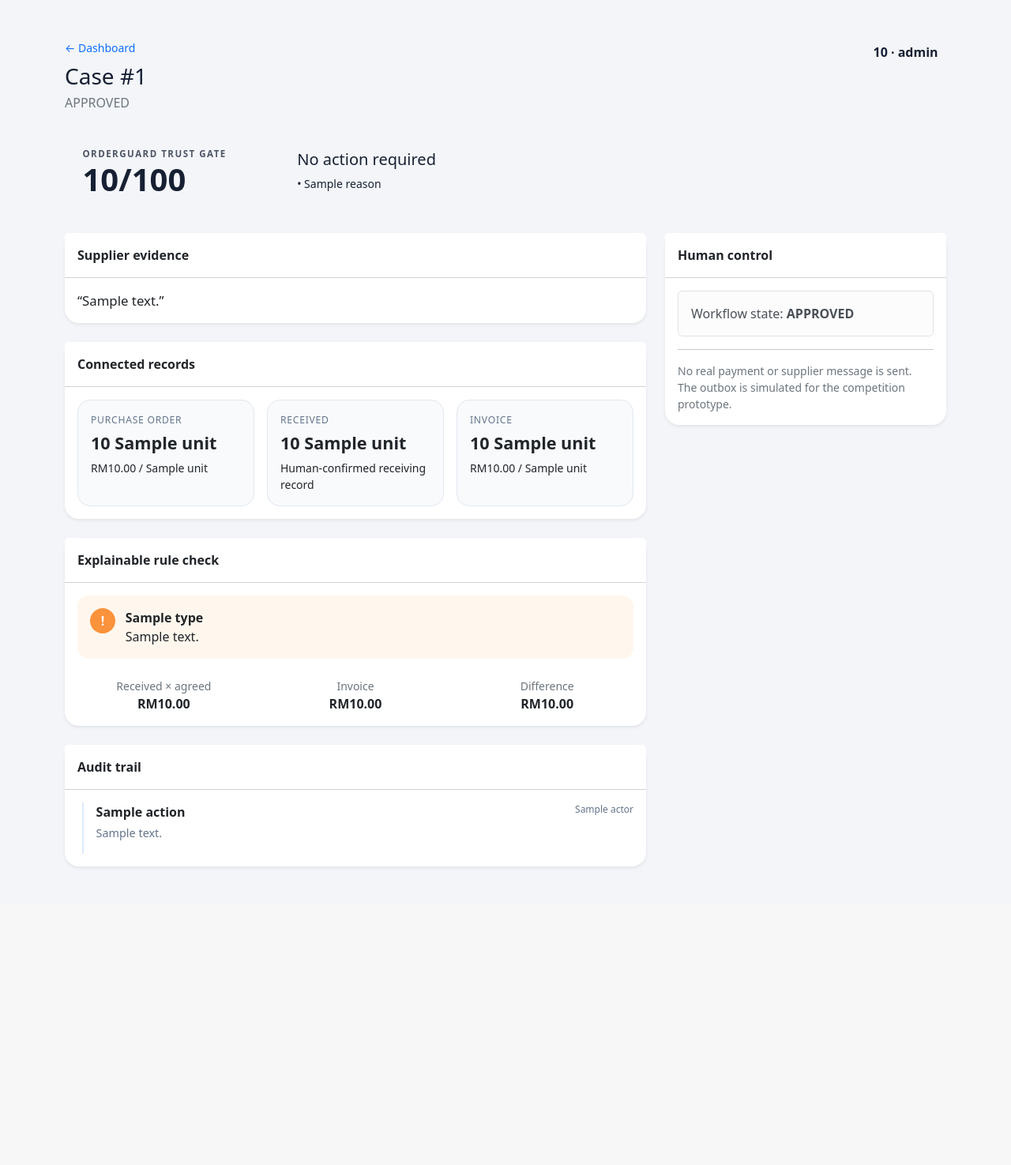
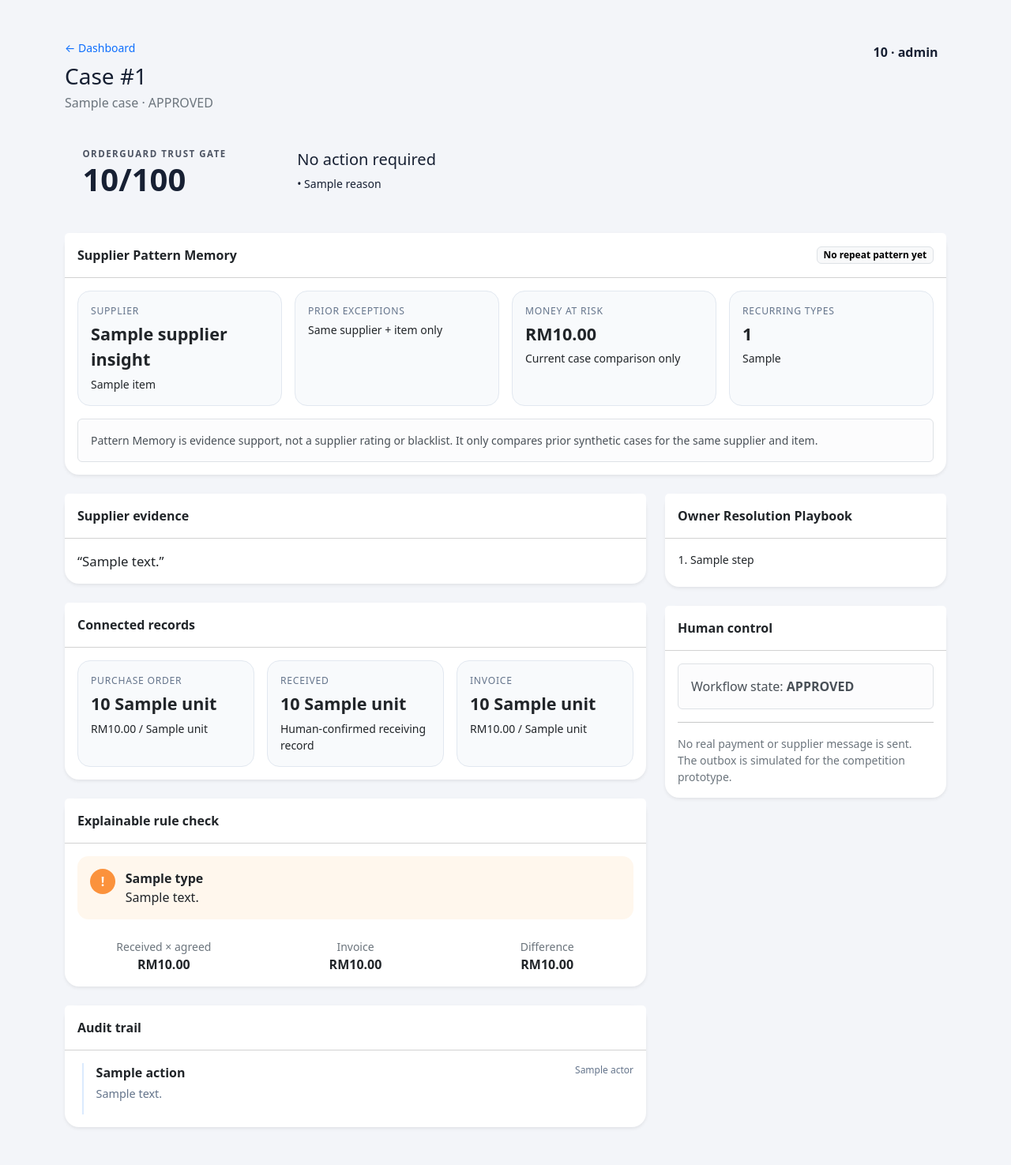
Before and after one commit to Aunyiqi/SDC_Hackathon_Submission_Template, a Flask app: template src/templates/case_detail.html in a window 1280 px wide. Shown: the part 72-1547 px from the top of the page at 79% size. Before the commit the page ends 1171 px from the top, so only its background shows below. Run offline with Flask 3, Linux system fonts and the light colour scheme; the template is opened without the code that fills it: most values are stand-ins (such as "Sample title", 1, 10 or a date in 2020).

Commit message:
feat: show repeat supplier intelligence and resolution playbook

```diff
--- a/src/templates/case_detail.html
+++ b/src/templates/case_detail.html
@@ -3,12 +3,25 @@
 {% block content %}
 {% set gate = case.comparison.trust_gate %}
 <div class="d-flex justify-content-between align-items-start mb-4">
-  <div><a class="small text-decoration-none" href="{{ url_for('dashboard') }}">← Dashboard</a><h1 class="h3 mt-2 mb-1">Case #{{ case.id }}</h1><span class="text-secondary">{{ case.status.replace('_',' ') }}</span></div>
+  <div><a class="small text-decoration-none" href="{{ url_for('dashboard') }}">← Dashboard</a><h1 class="h3 mt-2 mb-1">Case #{{ case.id }}</h1><span class="text-secondary">{{ case.supplier_name }} · {{ case.status.replace('_',' ') }}</span></div>
   <span class="trust-pill trust-{{ gate.level|lower }} fs-6">{{ gate.score }} · {{ gate.level }}</span>
 </div>
 
 <div class="trust-panel trust-panel-{{ gate.level|lower }} mb-4">
   <div class="row align-items-center g-3"><div class="col-md-3"><div class="eyebrow">ORDERGUARD TRUST GATE</div><div class="display-6 fw-bold">{{ gate.score }}/100</div></div><div class="col-md-9"><h2 class="h5">{{ 'Action blocked' if gate.level == 'BLOCKED' else 'Owner review allowed' if gate.level == 'REVIEW' else 'No action required' }}</h2>{% for reason in gate.reasons %}<div class="small mb-1">• {{ reason }}</div>{% endfor %}</div></div>
+</div>
+
+<div class="card mb-4 shadow-sm border-0">
+  <div class="card-header bg-white d-flex justify-content-between align-items-center py-3"><span class="fw-semibold">Supplier Pattern Memory</span>{% if supplier_insight.repeat_issue %}<span class="badge text-bg-warning">Repeat issue detected</span>{% else %}<span class="badge text-bg-light border">No repeat pattern yet</span>{% endif %}</div>
+  <div class="card-body">
+    <div class="row g-3 align-items-stretch">
+      <div class="col-md-3"><div class="evidence-box"><span>Supplier</span><strong>{{ supplier_insight.supplier_name }}</strong><small>{{ supplier_insight.item }}</small></div></div>
+      <div class="col-md-3"><div class="evidence-box"><span>Prior exceptions</span><strong>{{ supplier_insight.previous_exception_cases }}</strong><small>Same supplier + item only</small></div></div>
+      <div class="col-md-3"><div class="evidence-box"><span>Money at risk</span><strong>RM{{ '%.2f'|format(supplier_insight.money_at_risk) }}</strong><small>Current case comparison only</small></div></div>
+      <div class="col-md-3"><div class="evidence-box"><span>Recurring types</span><strong>{{ supplier_insight.recurring_types|length }}</strong><small>{% if supplier_insight.recurring_types %}{{ supplier_insight.recurring_types|join(', ')|replace('_',' ') }}{% else %}None{% endif %}</small></div></div>
+    </div>
+    <div class="alert alert-light border small mt-3 mb-0">Pattern Memory is evidence support, not a supplier rating or blacklist. It only compares prior synthetic cases for the same supplier and item.</div>
+  </div>
 </div>
 
 <div class="row g-4">
@@ -29,6 +42,7 @@
   </div>
 
   <div class="col-lg-4">
+    <div class="card mb-4 shadow-sm border-0"><div class="card-header bg-white fw-semibold py-3">Owner Resolution Playbook</div><div class="card-body"><ol class="small mb-0 ps-3">{% for step in supplier_insight.playbook %}<li class="mb-2">{{ step }}</li>{% endfor %}</ol></div></div>
     <div class="card decision-card sticky-top shadow-sm border-0" style="top:1rem"><div class="card-header bg-white fw-semibold py-3">Human control</div><div class="card-body">
       {% if case.status == 'NEEDS_CLARIFICATION' %}
         <div class="alert alert-danger small">Trust Gate has stopped the workflow. Confirm the receiving unit/quantity before any consequential action.</div>
```
